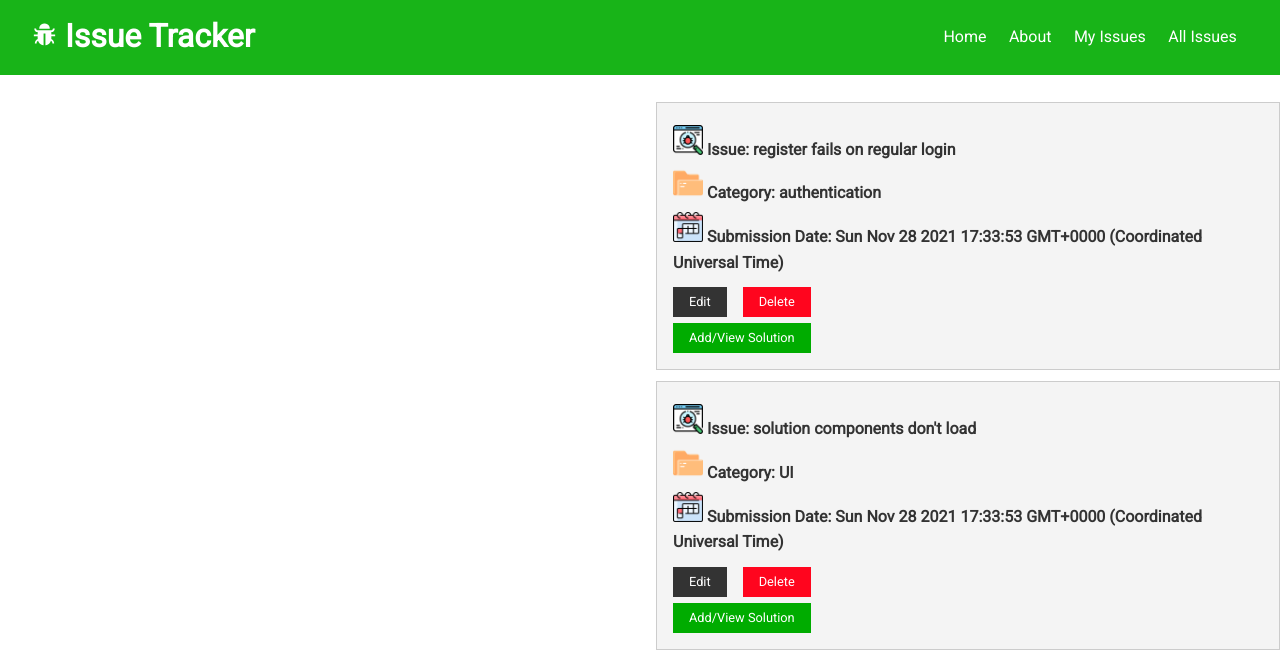
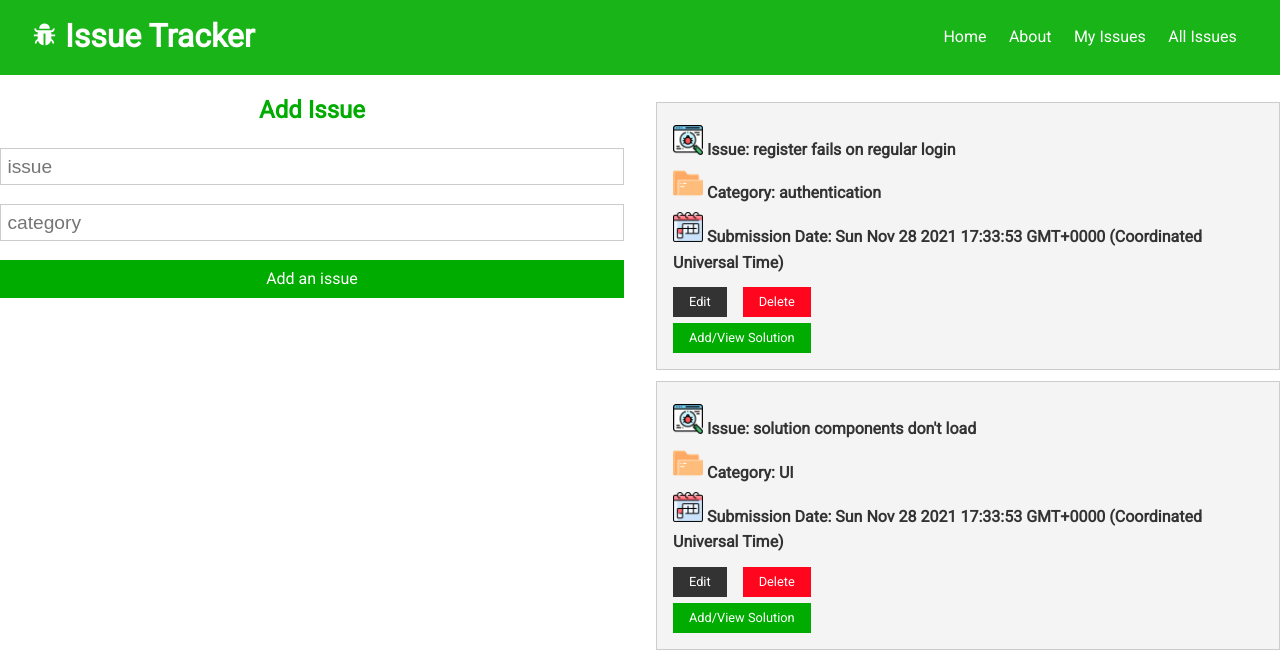
Before and after one commit to EliGuy343/issue-tracker, a React (Create React App) app in the folder client/: page /myissues in a window 1280 px wide. Shown: the top 672 px of the page. Built offline with nearby package versions, Linux system fonts and the light colour scheme.

Commit message:
made add issue form component

```diff
--- /dev/null
+++ b/client/src/components/issues/IssueForm.js
@@ -0,0 +1,27 @@
+import React, {useState} from 'react';
+
+
+const IssueForm = () => {
+
+    const [issue, setIssue] = useState({
+        name:'',
+        userName:'',
+        category:'',
+        date:''
+    }
+
+    );
+
+    const onChange = e => setIssue({...issue, [e.target.name]: e.target.value});
+
+    return (
+        <form>
+            <h2 className="text-primary">Add Issue</h2>
+            <input type="text" placeholder="issue" name="issue" value={issue.name} onChange={onChange} />
+            <input type="text" placeholder="category" name="category" value={issue.category} onChange={onChange} />
+            <input type="submit" value="Add an issue" className="btn btn-primary btn-block"/>
+        </form>
+    )
+}
+
+export default IssueForm;
--- a/client/src/components/issues/IssueItem.js
+++ b/client/src/components/issues/IssueItem.js
@@ -40,4 +40,4 @@ const IssueItem = ({issue, isAllIssues}) => {
     )
 }
 
-export default IssueItem
+export default IssueItem;
--- a/client/src/components/pages/MyIssues.js
+++ b/client/src/components/pages/MyIssues.js
@@ -1,12 +1,16 @@
 import React from 'react'
+import IssueForm from '../issues/IssueForm'
 import Issues from '../issues/Issues'
 const MyIssues = () => {
     return (
         <div className="grid-2">
-            <div>{/*some stuff here*/}</div>
+            <div>
+                <IssueForm/>
+            </div>
             <div>
                 <Issues isAllIssues={false}/>
             </div>
+
         </div>
     )
 }
```
